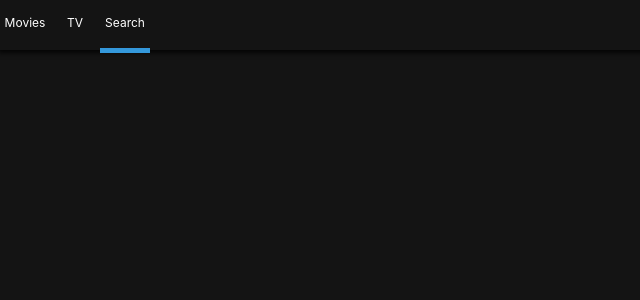
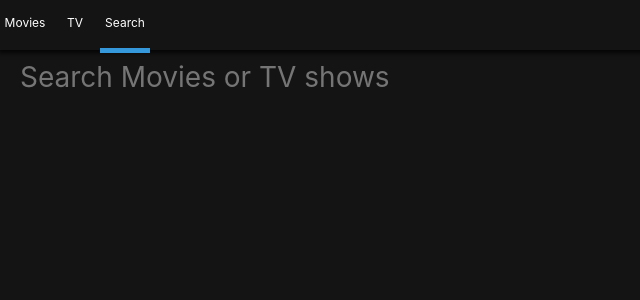
Before and after one commit to tongnamuu/react-movie-application, a React (Create React App) app: page /search in a window 1280 px wide. Shown: the top 300 px of the page, without its empty margins (0-640 px from the left). Built offline with nearby package versions, Linux system fonts and the light colour scheme.

Commit message:
Fix SearchPresenter with Poster

```diff
--- a/src/Routes/Search/SearchPresenter.js
+++ b/src/Routes/Search/SearchPresenter.js
@@ -1,6 +1,25 @@
 import React from 'react';
 import PropTypes from 'prop-types';
 import styled from 'styled-components';
+import Loader from '../../Components/Loader';
+import Section from '../../Components/Section';
+import Message from '../../Components/Message';
+import Poster from '../../Components/Poster';
+
+const Container = styled.div`
+  padding: 0px 20px;
+`;
+
+const Form = styled.form`
+  margin-bottom: 50px;
+  width: 100%;
+`;
+
+const Input = styled.input`
+  all: unset;
+  font-size: 28px;
+  width: 100%;
+`;
 
 const SearchPresenter = ({
   movieResults,
@@ -8,7 +27,64 @@ const SearchPresenter = ({
   searchTerm,
   loading,
   error,
-}) => null;
+  handleSubmit,
+  updateTerm,
+}) => (
+  <Container>
+    <Form onSubmit={handleSubmit}>
+      <Input
+        placeholder="Search Movies or TV shows"
+        value={searchTerm}
+        onChange={updateTerm}
+      ></Input>
+    </Form>
+    {loading ? (
+      <Loader />
+    ) : (
+      <>
+        {movieResults && movieResults.length > 0 && (
+          <Section title="Movie Results">
+            {movieResults.map((movie) => (
+              <Poster
+                key={movie.id}
+                title={movie.original_title}
+                id={movie.id}
+                imageUrl={movie.poster_path}
+                rating={movie.vote_average}
+                isMovie={true}
+                year={movie.release_Date && movie.release_date.substring(0, 4)}
+              ></Poster>
+            ))}
+          </Section>
+        )}
+        {tvResults && tvResults.length > 0 && (
+          <Section title="TV Results">
+            {tvResults.map((show) => (
+              <Poster
+                key={show.id}
+                title={show.original_name}
+                id={show.id}
+                imageUrl={show.poster_path}
+                rating={show.vote_average}
+                isMovie={false}
+                year={
+                  show.first_air_date && show.first_air_date.substring(0, 4)
+                }
+              ></Poster>
+            ))}
+          </Section>
+        )}
+      </>
+    )}
+    {error && <Message color="#47bf6b" text={error}></Message>}
+    {movieResults &&
+      movieResults.length === 0 &&
+      tvResults &&
+      tvResults.length === 0 && (
+        <Message text={`Nothing Found!!`} color="yellow"></Message>
+      )}
+  </Container>
+);
 
 SearchPresenter.propTypes = {
   movieResults: PropTypes.array,
@@ -17,6 +93,7 @@ SearchPresenter.propTypes = {
   loading: PropTypes.bool.isRequired,
   error: PropTypes.string,
   handleSubmit: PropTypes.func.isRequired,
+  updateTerm: PropTypes.func.isRequired,
 };
 
 export default SearchPresenter;
```
